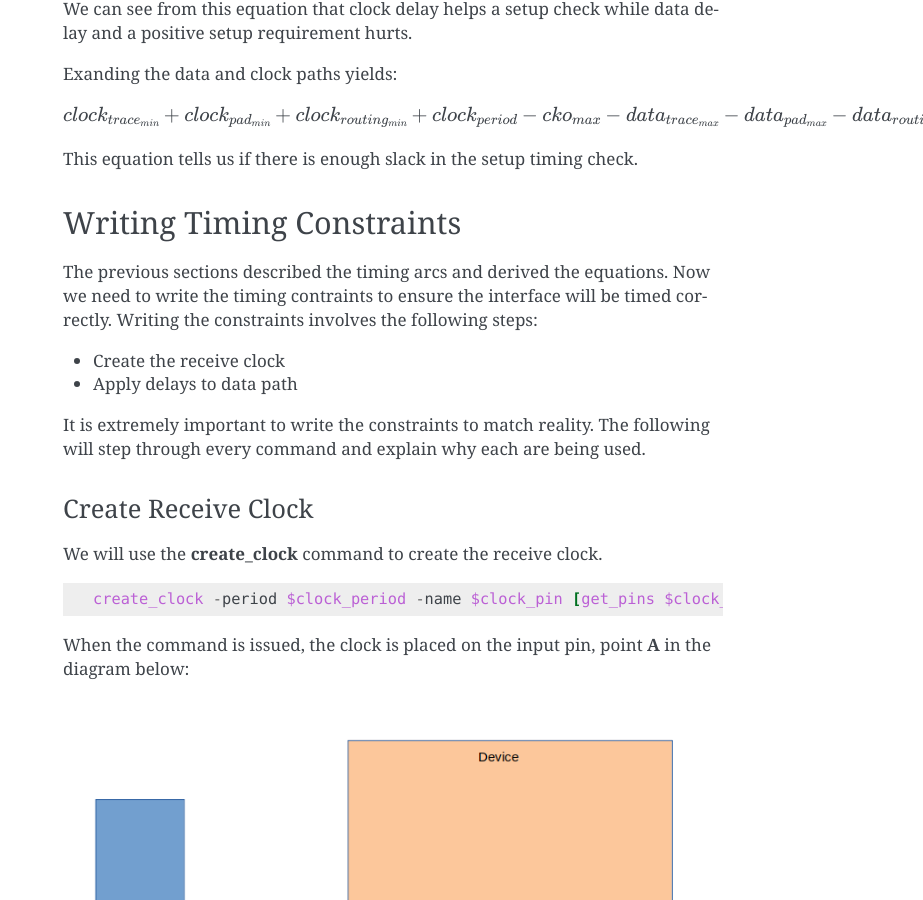
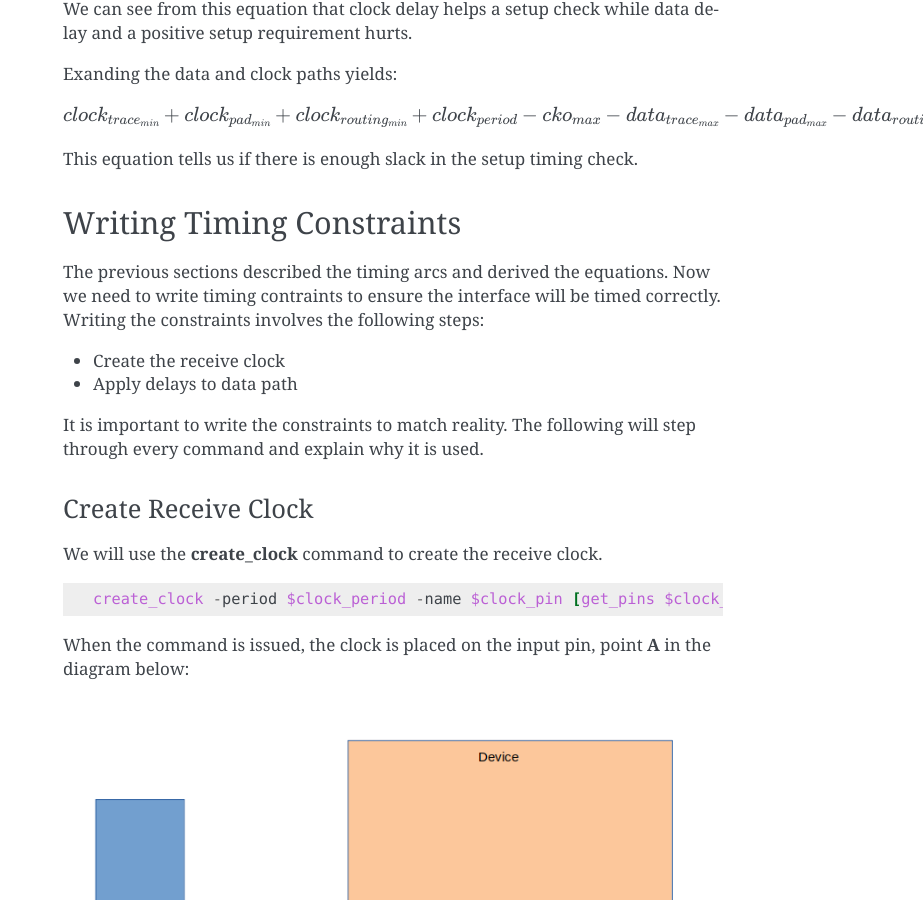
Before and after one commit to jeremiah-c-leary/static-timing-by-example, a Sphinx documentation site: the page built from docs/source/source_synchronous_input_timing.rst, in a window 1280 px wide and 900 px high, scrolled down 4446 px. Shown: the whole window, without its empty margins (357-1280 px from the left). Built offline with Sphinx 7.4.7, drawn with Linux system fonts in a browser that asks for light colours; some of the changed text lies outside the part shown.

Commit message:
Slight updates to source synchronous input timing.
Adding waveform for source synchronous input timing with phase shifted capture clock.

```diff
--- a/docs/source/source_synchronous_input_timing.rst
+++ b/docs/source/source_synchronous_input_timing.rst
@@ -127,7 +127,7 @@ For the clock path, it includes routing through the clock tree, any clock manage
     set t_clock_routing_max 1.2
     set t_clock_routing_min 0.4
 
-Setup and hold constraints
+Setup and Hold Constraints
 ~~~~~~~~~~~~~~~~~~~~~~~~~~
 
 The setup and hold constraints on the capturing flop represent the minimum times data must be stable on either side of the capturing clock edge.
@@ -188,14 +188,14 @@ Writing Timing Constraints
 --------------------------
 
 The previous sections described the timing arcs and derived the equations.
-Now we need to write the timing contraints to ensure the interface will be timed correctly.
+Now we need to write timing contraints to ensure the interface will be timed correctly.
 Writing the constraints involves the following steps:
 
 -  Create the receive clock
 -  Apply delays to data path
 
-It is extremely important to write the constraints to match reality.
-The following will step through every command and explain why each are being used.
+It is important to write the constraints to match reality.
+The following will step through every command and explain why it is used.
 
 Create Receive Clock
 ~~~~~~~~~~~~~~~~~~~~
```
Also changed, not shown: other parts of docs/source/source_synchronous_input_timing.rst (+2 -2 lines), docs/source/source_synchronous_input_w_phase_shifted_capture_clock/waveform.json (added, +13 -0 lines), docs/source/source_synchronous_input_w_phase_shifted_capture_clock/waveform.svg (added).
